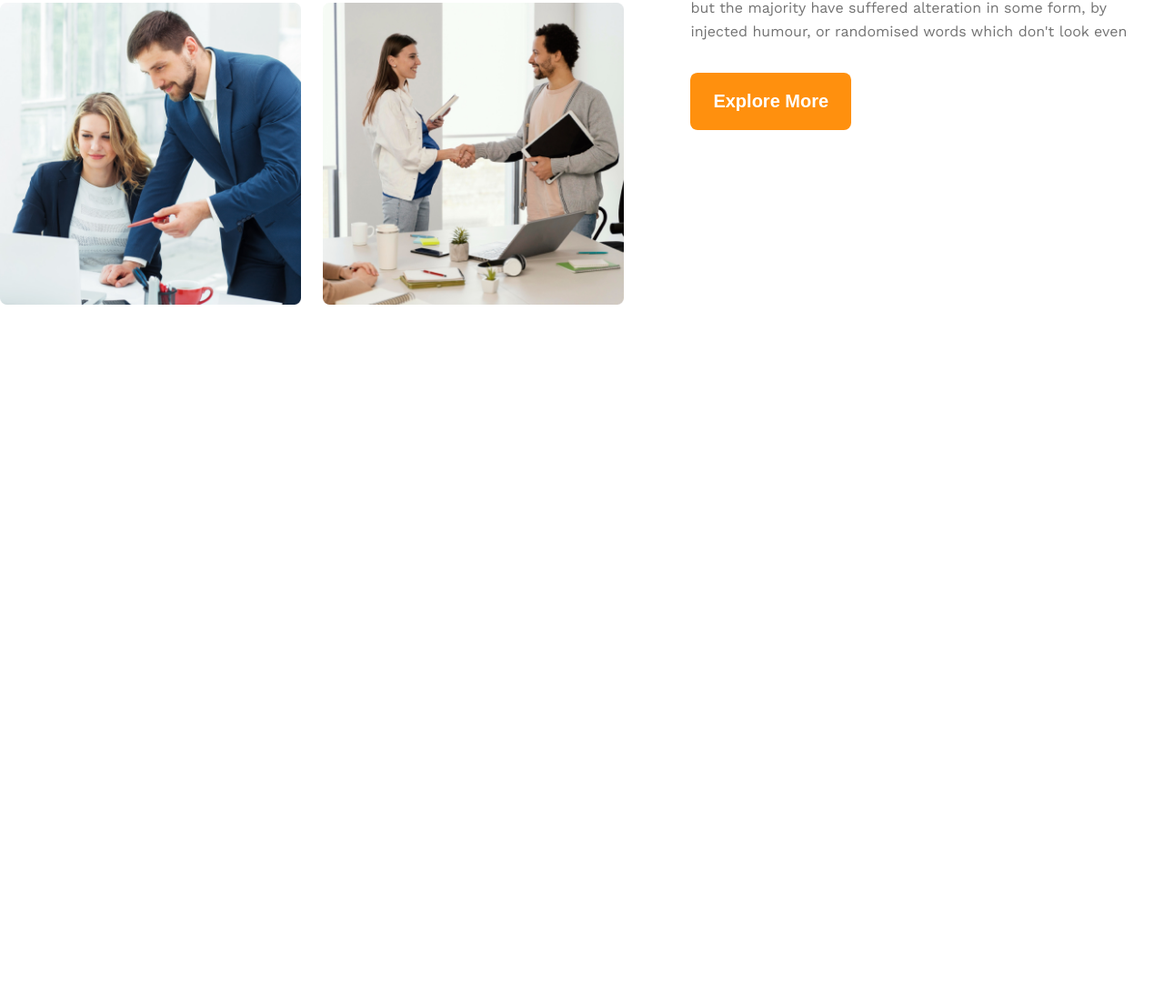
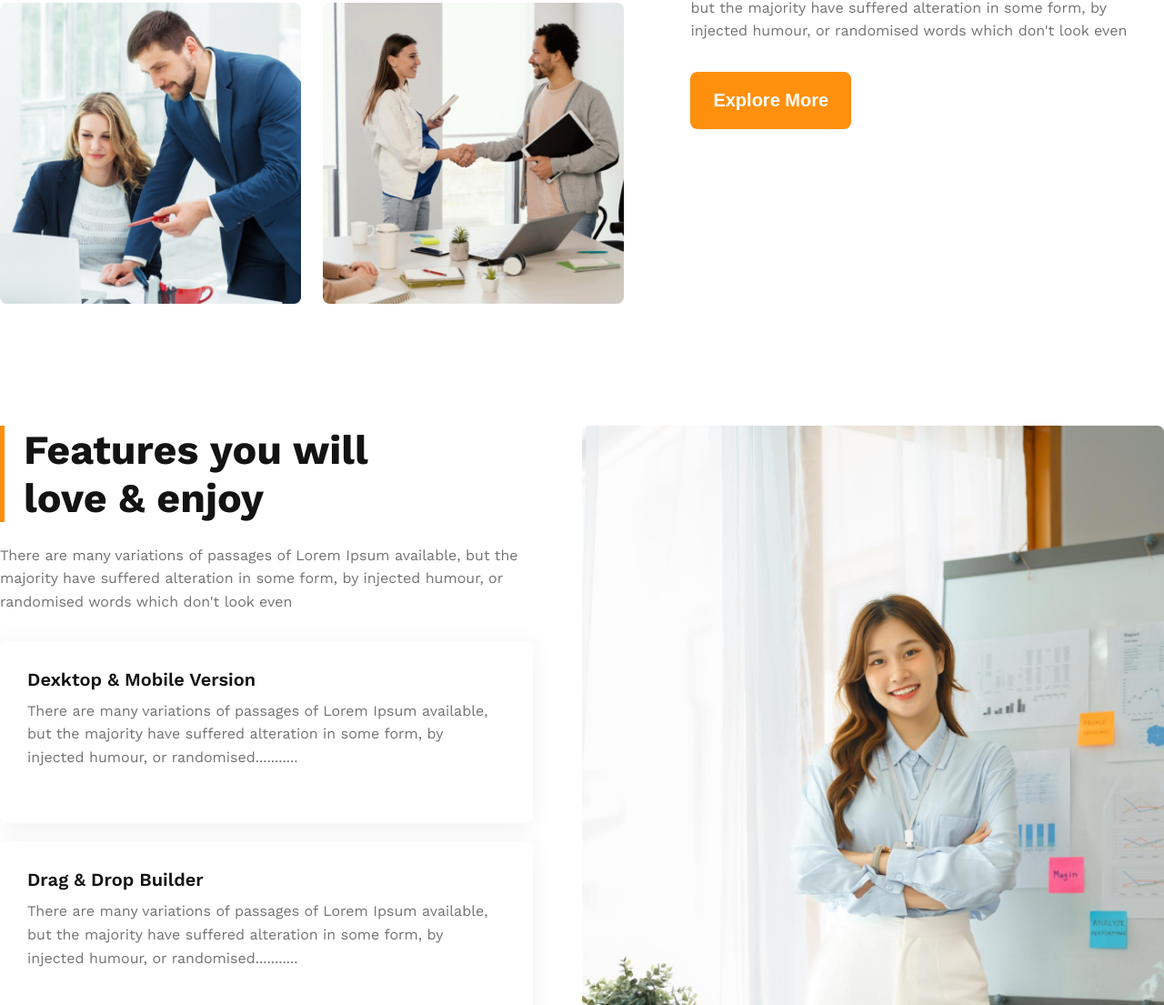
Before and after one commit to sazzadzia77/g3-architects-website, a plain HTML site: page index.html in a window 1280 px wide. Shown: the part 1695-2800 px from the top of the page at 91% size. Before the commit the page ends 2164 px from the top, so only its background shows below. Drawn offline with nearby package versions, Linux system fonts and the light colour scheme.

Commit message:
added feature_love section

```diff
--- a/index.html
+++ b/index.html
@@ -60,6 +60,40 @@
                 </div>
             </div>
         </section>
+
+        <!-- Features you will love & enjoy section -->
+
+        <section class="features_love">
+            <div class="left_features_love">
+                <h1 class="dark_1">Features you will <br> love & enjoy</h1>
+                <p class="dark_3">There are many variations of passages of Lorem Ipsum available, but the majority have suffered alteration in some form, by injected humour, or randomised words which don't look even</p>
+                <div class="features_love_mini_container">
+                    <h4 class="dark_1">Dexktop & Mobile Version</h4>
+                    <p class="dark_3">There are many variations of passages of Lorem Ipsum available, but the majority have suffered alteration in some form, by injected humour, or randomised...........</p>
+                </div>
+                <div class="features_love_mini_container">
+                    <h4 class="dark_1">Drag & Drop Builder</h4>
+                    <p class="dark_3">There are many variations of passages of Lorem Ipsum available, but the majority have suffered alteration in some form, by injected humour, or randomised...........</p>
+                </div>
+                <div class="features_love_mini_container">
+                    <h4 class="dark_1">Awesome Modern Design</h4>
+                    <p class="dark_3">There are many variations of passages of Lorem Ipsum available, but the majority have suffered alteration in some form, by injected humour, or randomised...........</p>
+                </div>
+                <div class="features_love_mini_container">
+                    <h4 class="dark_1">Super Easy to Edit</h4>
+                    <p class="dark_3">There are many variations of passages of Lorem Ipsum available, but the majority have suffered alteration in some form, by injected humour, or randomised...........</p>
+                </div>
+            </div>
+            <div class="right_features_love">
+                <div class="right_features_love_img">
+                    <img src="images/architect.png" alt="">
+                </div>
+                <div class="badge">
+                    <span class="year">10+Year</span><br>
+                    <span class="experience">Experience</span>
+                </div>
+            </div>
+        </section>
     </main>
 </body>
 </html>
--- a/styles/home.css
+++ b/styles/home.css
@@ -102,7 +102,7 @@ header{
     font-weight: 400;
     font-size: 1rem;
     margin: 33px 0;
-    line-height: 26px;
+    line-height: 1.6rem;
 }
 .header_banner img{
     width: 100%;
@@ -130,9 +130,79 @@ header{
 .quick_list_content_container p{
     font-weight: 400;
     font-size: 1rem;
-    line-height: 26px;
+    line-height: 1.6rem;
     margin-top: 25px;
     margin-bottom: 32px;
+}
+
+/* !Features_love section Design */
+
+.features_love{
+    display: flex;
+    justify-content: space-between;
+    gap: 54px;
+}
+.left_features_love{
+    max-width: 586px;
+}
+.left_features_love > h1{
+    font-weight: 700;
+    font-size: 2.8rem;
+    padding-left:21px;
+    border-left: 5px solid #FF900E;
+}
+.left_features_love > p, .features_love_mini_container > p{
+    font-weight: 400;
+    font-size: 1rem;
+    line-height: 1.6rem;
+    margin-top: 24px;
+    margin-bottom: 30px;
+}
+.features_love_mini_container{
+    padding: 30px;
+    padding-right: 42px;
+    border-radius: 8px;
+    box-shadow: 0px 4px 30px 0px rgba(0, 0, 0, 0.06);
+    margin-bottom: 20px;
+}
+.features_love_mini_container > h4{
+    font-weight: 600;
+    font-size: 1.25rem;
+}
+.features_love_mini_container > p{
+    margin-top: 10px;
+}
+.right_features_love{
+    max-width: 708px;
+}
+.right_features_love img{
+    width: 100%;
+}
+/* .right_features_love_img img{
+   width: 100%;
+} */
+.badge{
+    max-width: 342px;
+    text-align: center;
+    background: #FF900E;
+    padding: 45px 42px;
+    border-radius: 8px;
+    margin-left: -92px;
+    margin-top: -123px;
+    z-index: 3;
+    position: relative;
+}
+.year{
+    font-weight: 700;
+    font-size: 4rem;
+    line-height: 4.2rem;
+    color: #ffffff;
+}
+.experience{
+    font-weight: 600;
+    font-size: 1.5rem;
+    line-height: 2.5rem;
+    color: #ffffff;
 }
 
 
@@ -142,7 +212,7 @@ header{
 /* ? Responsive For Smaller Devices */
 
 @media screen and (max-width: 576px){
-    .logo_nav_container, .nav_items, .quick_list{
+    .logo_nav_container, .nav_items, .quick_list, .features_love{
         flex-direction: column;
     }
     .quick_list_images{
@@ -156,6 +226,12 @@ header{
     .quick_list_content{
         padding: 0 5px;
     }
+    /* .left_features_love{
+        width: 100%;
+    }
+    .features_love_mini_container{
+        width: calc(100% - 75px);
+    } */
 }
 
 
```
